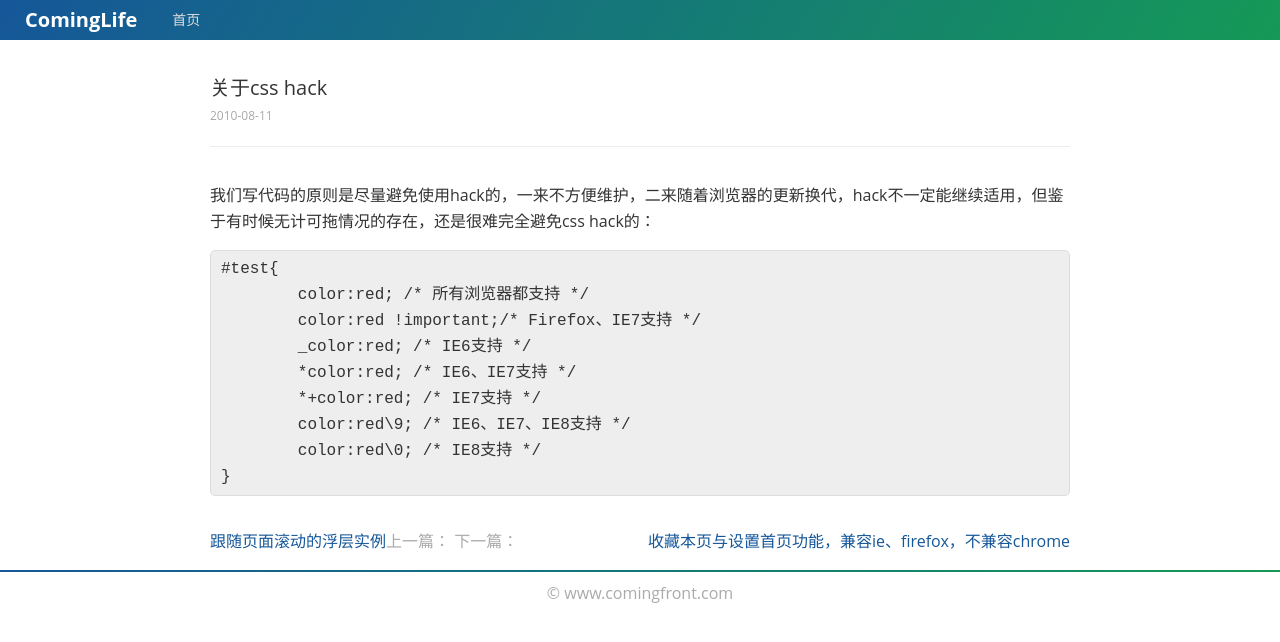
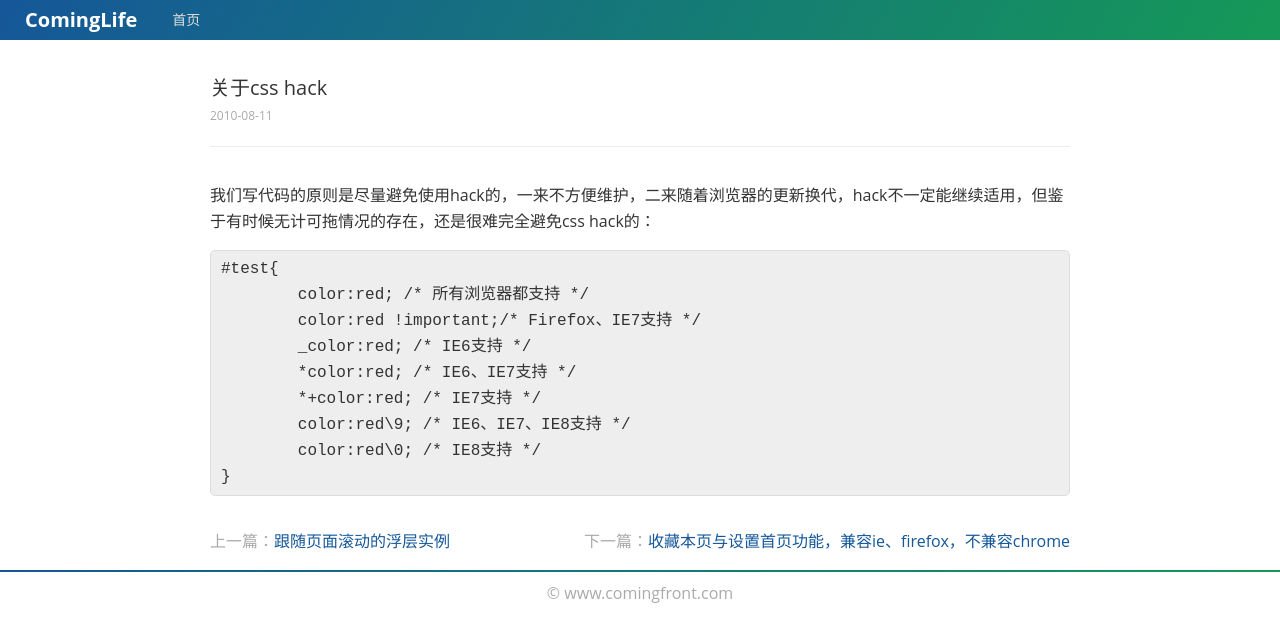
Before and after one commit to cominglife/comingfront.github.io, a Jekyll site: the page built from _posts/2010-08-11-css-hack.md, in a window 1280 px wide. Shown: the top 642 px of the page. Built offline with Jekyll 4.4.1, drawn with Linux system fonts in a browser that asks for light colours.

Commit message:
add note

```diff
--- a/_layouts/post.html
+++ b/_layouts/post.html
@@ -16,10 +16,14 @@ comment: true
 		</div>
 		<div class="article_rela cf">
 	        {% if page.previous %}
-	        上一篇：<a class="article_prev" href="{{ page.previous.url }}">{{ page.previous.title | truncatewords:5 }}</a>
+	        <span class="article_prev">
+	        	上一篇：<a href="{{ page.previous.url }}">{{ page.previous.title | truncatewords:5 }}</a>
+	        </span>
 	        {% endif %}
 	        {% if page.next %}
-	        下一篇：<a class="article_next" href="{{ page.next.url }}">{{ page.next.title | truncatewords:5 }}</a>
+	        <span class="article_next">
+	        	下一篇：<a href="{{ page.next.url }}">{{ page.next.title | truncatewords:5 }}</a>
+	        </span>
 	        {% endif %}
 		</div>
 	</div>
```
